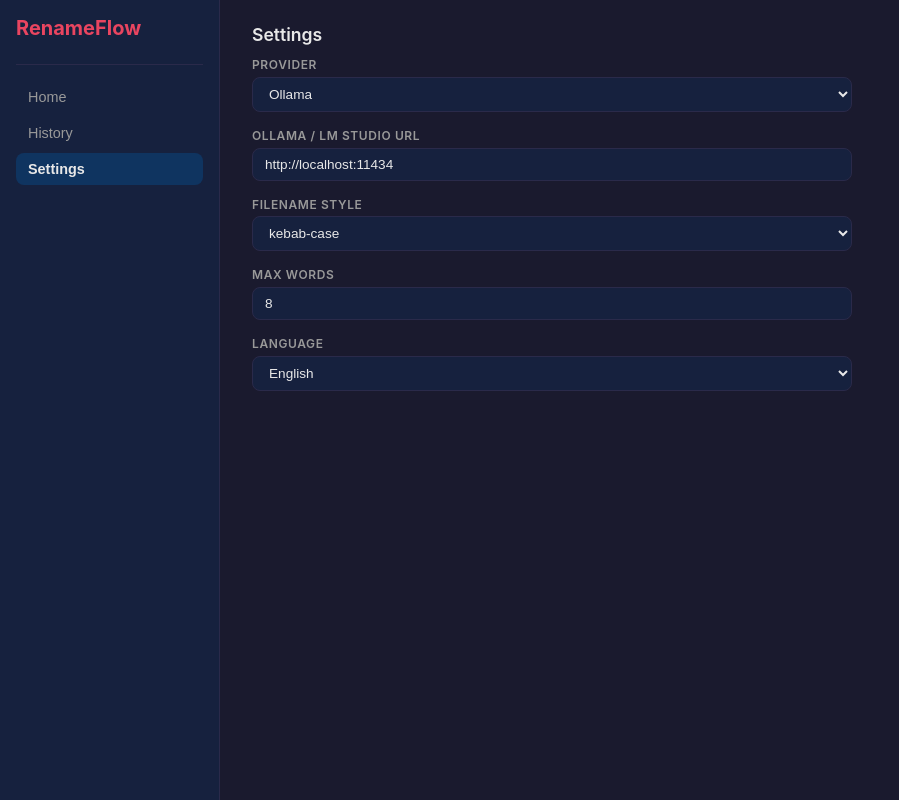
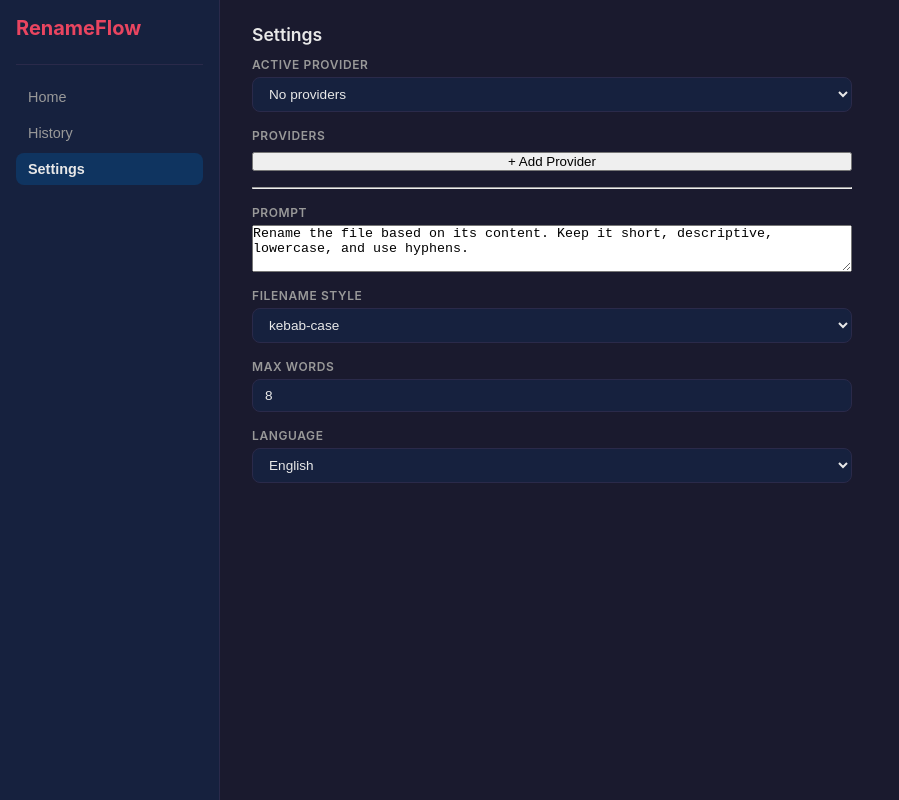
Before and after one commit to Mintori09/RenameFlow, a React (Vite) app: page / in a window 1280 px wide. Both pictures are taken after a click on the button "Settings". Shown: the whole page, without its empty margins (0-899 px from the left). Built offline with nearby package versions, Linux system fonts and the light colour scheme.

Commit message:
feat: rewrite SettingsSection with dynamic provider list

```diff
--- a/src/components/SettingsSection.tsx
+++ b/src/components/SettingsSection.tsx
@@ -1,34 +1,98 @@
+import { useEffect, useState } from "react";
 import { useSettingsStore } from "../stores/settingsStore";
+import { invoke } from "@tauri-apps/api/core";
+import type { ProviderConfig } from "../types";
+import { AddProviderModal } from "./AddProviderModal";
 
 export function SettingsSection() {
   const settings = useSettingsStore();
+  const [showAddModal, setShowAddModal] = useState(false);
+
+  useEffect(() => {
+    async function init() {
+      try {
+        const [config, _path] = await Promise.all([
+          invoke<ProviderConfig>("load_providers"),
+          invoke<string>("get_providers_path"),
+        ]);
+        settings.loadProviders(config);
+      } catch {
+        // defaults apply
+      }
+    }
+    init();
+  }, []);
+
+  async function handleRemove(name: string) {
+    settings.removeProvider(name);
+    await settings.persistProviders();
+  }
+
+  async function handleSwitch(name: string) {
+    settings.switchProvider(name);
+    await settings.persistProviders();
+  }
 
   return (
     <div className="section">
       <h2 className="section-title">Settings</h2>
       <div className="settings-form">
         <div className="config-group">
-          <label className="config-label">Provider</label>
+          <label className="config-label">Active Provider</label>
           <select
             className="config-select"
-            value={settings.provider}
-            onChange={(e) =>
-              settings.updateSettings({ provider: e.target.value as any })
-            }
+            value={settings.activeProviderName}
+            onChange={(e) => handleSwitch(e.target.value)}
           >
-            <option value="ollama">Ollama</option>
-            <option value="lm-studio">LM Studio</option>
+            {settings.providers.length === 0 && (
+              <option value="">No providers</option>
+            )}
+            {settings.providers.map((p) => (
+              <option key={p.name} value={p.name}>
+                {p.name}
+              </option>
+            ))}
           </select>
         </div>
 
         <div className="config-group">
-          <label className="config-label">Ollama / LM Studio URL</label>
-          <input
-            className="config-input"
-            type="text"
-            value={settings.baseUrl}
+          <label className="config-label">Providers</label>
+          <div className="provider-list">
+            {settings.providers.map((p) => (
+              <div key={p.name} className="provider-item">
+                <div className="provider-item-info">
+                  <span className="provider-item-name">{p.name}</span>
+                  <span className="provider-item-type">{p.providerType}</span>
+                  <span className="provider-item-model">{p.model || "no model"}</span>
+                </div>
+                <button
+                  className="provider-item-remove"
+                  onClick={() => handleRemove(p.name)}
+                  title="Remove provider"
+                >
+                  &minus;
+                </button>
+              </div>
+            ))}
+          </div>
+          <button
+            className="provider-add-btn"
+            onClick={() => setShowAddModal(true)}
+          >
+            + Add Provider
+          </button>
+        </div>
+
+        <hr className="settings-divider" />
+
+        <div className="config-group">
+          <label className="config-label">Prompt</label>
+          <textarea
+            className="config-textarea"
+            rows={3}
+            value={settings.prompt}
             onChange={(e) =>
-              settings.updateSettings({ baseUrl: e.target.value })
+              settings.updateSettings({ prompt: e.target.value })
             }
           />
         </div>
@@ -80,6 +144,13 @@
           </select>
         </div>
       </div>
+
+      {showAddModal && (
+        <AddProviderModal
+          onClose={() => setShowAddModal(false)}
+          onAdded={() => setShowAddModal(false)}
+        />
+      )}
     </div>
   );
 }
```
